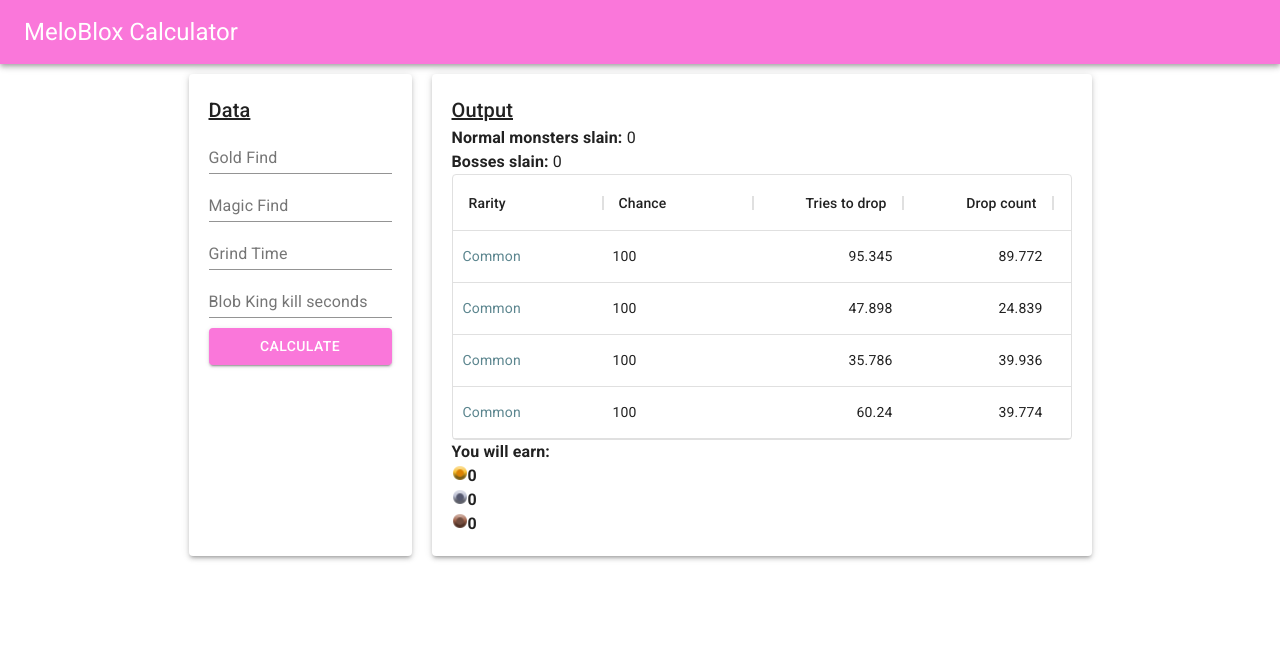
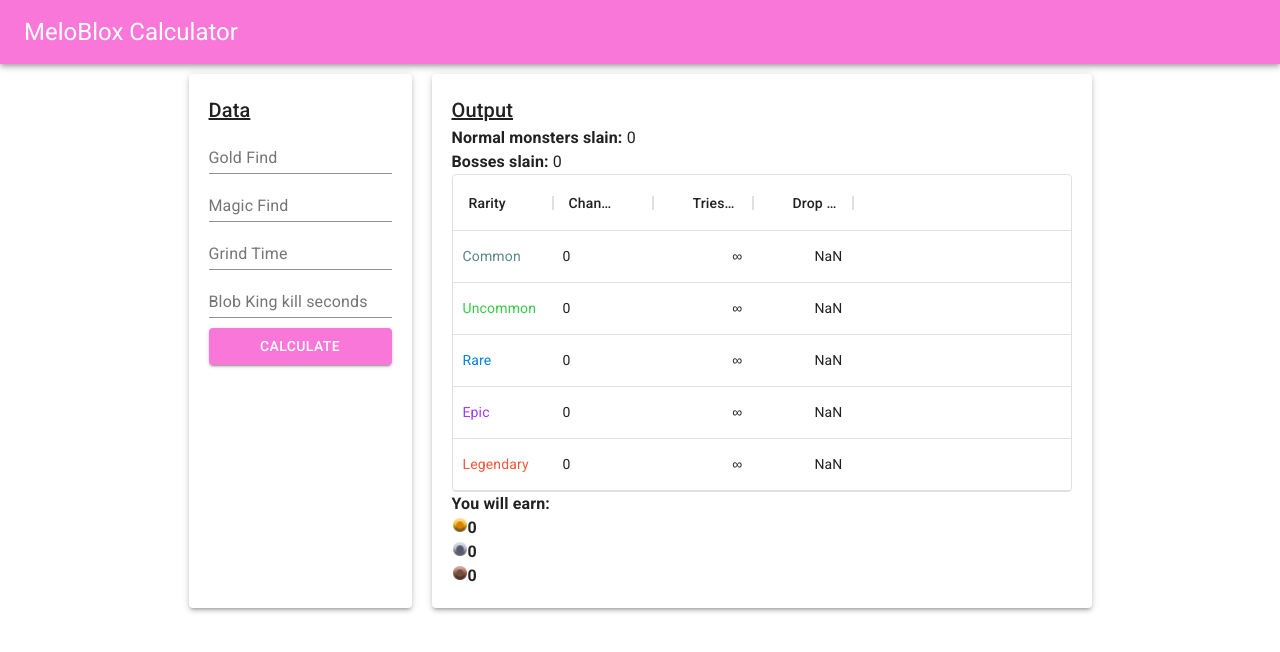
Before and after one commit to tacheometry/meloblox-calculator, a React (Create React App) app: page / in a window 1280 px wide. Shown: the top 652 px of the page. Built offline with nearby package versions, Linux system fonts and the light colour scheme.

Commit message:
Hook up calculator to table

```diff
--- a/src/App.js
+++ b/src/App.js
@@ -1,4 +1,3 @@
-import logo from "./logo.svg";
 import {
 	AppBar,
 	Grid,
@@ -8,7 +7,6 @@ import {
 	Button,
 } from "@material-ui/core";
 import "./App.css";
-import { DataGrid } from "@material-ui/data-grid";
 import OutputGrid from "./OutputGrid";
 import IconWithText from "./IconWithText";
 import NumberInput from "./NumberInput";
@@ -33,11 +31,7 @@ function App() {
 		});
 	};
 
-	const {
-		currencyAmount,
-		chanceData,
-		monstersSlain,
-	} = calculate(state);
+	const calculatedData = calculate(state);
 
 	return (
 		<>
@@ -80,11 +74,13 @@ function App() {
 					<Grid item component={Paper} elevation={3} xs={6} xl={4}>
 						<Typography variant="h6">Output</Typography>
 						<Typography>
-							<b>Normal monsters slain:</b> {monstersSlain.normal}
+							<b>Normal monsters slain:</b>{" "}
+							{calculatedData.monstersSlain.normal}
 							<br />
-							<b>Bosses slain:</b> {monstersSlain.bosses}
+							<b>Bosses slain:</b>{" "}
+							{calculatedData.monstersSlain.bosses}
 						</Typography>
-						<OutputGrid data={chanceData} />
+						<OutputGrid data={calculatedData.gridOutput} />
 						<Typography>
 							<b>You will earn:</b>
 						</Typography>
@@ -95,17 +91,17 @@ function App() {
 						>
 							<IconWithText
 								icon="icons/icon_gold.png"
-								text={currencyAmount.gold}
+								text={calculatedData.currencyAmount.gold}
 								tooltip="Gold"
 							/>
 							<IconWithText
 								icon="icons/icon_silver.png"
-								text={currencyAmount.silver}
+								text={calculatedData.currencyAmount.silver}
 								tooltip="Silver"
 							/>
 							<IconWithText
 								icon="icons/icon_copper.png"
-								text={currencyAmount.copper}
+								text={calculatedData.currencyAmount.copper}
 								tooltip="Copper"
 							/>
 						</Grid>
--- a/src/OutputGrid.js
+++ b/src/OutputGrid.js
@@ -1,19 +1,6 @@
-import { Typography } from "@material-ui/core";
 import { DataGrid } from "@material-ui/data-grid";
 
-function makeData(i) {
-	return {
-		id: i,
-		rarity: "Common",
-		chance: "100",
-		tries: Math.random() * 100,
-		dropCount: Math.random() * 100,
-	};
-}
-
-function OutputGrid({
-	rowData = [makeData(1), makeData(2), makeData(3), makeData(4)],
-}) {
+function OutputGrid({ data }) {
 	return (
 		<div style={{ width: "100%" }}>
 			<DataGrid
@@ -22,12 +9,12 @@ function OutputGrid({
 				disableColumnSelector={true}
 				disableSelectionOnClick={true}
 				hideFooter={true}
-				autoPageSize
+				pageSize={5}
 				columns={[
 					{
 						field: "rarity",
 						headerName: "Rarity",
-						width: 150,
+						//		width: 150,
 						sortable: false,
 					},
 					{
@@ -35,14 +22,14 @@ function OutputGrid({
 						headerName: "Chance",
 						description:
 							"The chance of finding an item of each rarity",
-						width: 150,
+						//		width: 150,
 					},
 					{
 						field: "tries",
 						headerName: "Tries to drop",
 						description: "Average tries for a drop of each rarity",
 						type: "number",
-						width: 150,
+						//		width: 150,
 					},
 					{
 						field: "dropCount",
@@ -50,49 +37,10 @@ function OutputGrid({
 						description:
 							"How many drops of each rarity you'll get after grinding",
 						type: "number",
-						width: 150,
+						//		width: 150,
 					},
 				]}
-				/*rows={[
-					{
-						id: 1,
-						rarity: `Common`,
-						chance: "100",
-						tries: Math.random() * 100,
-						dropCount: Math.random() * 100,
-					},
-					{
-						id: 2,
-						rarity: "Uncommon",
-						chance: "100",
-						tries: Math.random() * 100,
-						dropCount: Math.random() * 100,
-					},
-					{
-						id: 3,
-						rarity: "Rare",
-						chance: "100",
-						tries: Math.random() * 100,
-						dropCount: Math.random() * 100,
-					},
-					{
-						id: 4,
-						rarity: "Epic",
-						chance: "100",
-						tries: Math.random() * 100,
-						dropCount: Math.random() * 100,
-					},
-					{
-						id: 5,
-						rarity: "Legendary",
-						chance: "100",
-						tries: Math.random() * 100,
-						dropCount: Math.random() * 100,
-					},
-				]}*/
-				rows={
-					rowData
-				}
+				rows={data}
 			/>
 		</div>
 	);
--- a/src/calculator.js
+++ b/src/calculator.js
@@ -1,4 +1,6 @@
-export default ({
+const rarities = ["Common", "Uncommon", "Rare", "Epic", "Legendary"];
+
+const calculate = ({
 	goldFind = 0,
 	magicFind = 0,
 	grindTime = 0,
@@ -7,110 +9,153 @@ export default ({
 	const currencyAmount = {
 		copper: 0,
 		silver: 0,
-        gold: 0
+		gold: 0,
 	};
 	const chanceData = {
-        'Common': {
+		Common: {
 			chance: 0,
 			quality: 20,
 			tries: 0,
-            count: 0
+			count: 0,
 		},
-        'Uncommon': {
+		Uncommon: {
 			chance: 0,
 			quality: 49.5,
 			tries: 0,
-            count: 0
+			count: 0,
 		},
-        'Rare': {
+		Rare: {
 			chance: 0,
 			quality: 69.5,
 			tries: 0,
-            count: 0
+			count: 0,
 		},
-        'Epic': {
+		Epic: {
 			chance: 0,
 			quality: 84.5,
 			tries: 0,
-            count: 0
+			count: 0,
 		},
-        'Legendary': {
+		Legendary: {
 			chance: 0,
 			quality: 95,
 			tries: 0,
-            count: 0
+			count: 0,
 		},
-        sum: 0
+		sum: 0,
 	};
 	const monstersSlain = {
 		normal: 0,
 		elites: 0,
 		bosses: 0,
-        total: 0
+		total: 0,
 	};
 	const gold = {
 		min: 1,
 		max: 8,
-        avg: 0 //to be set
+		avg: 0, //to be set
 	};
-
 
 	// TODO: Probs do XML ??
 	const monsters = {
-        'normal': {
+		normal: {
 			killTime: 5,
 			cooldown: 2,
-            findBoost: 0
+			findBoost: 0,
 		},
-        'boss': {
+		boss: {
 			killTime: blobKingKillSeconds,
 			cooldown: 300,
-            findBoost: 50
-        }
+			findBoost: 50,
+		},
 	};
 
+	monstersSlain.normal =
+		(60 / (monsters["normal"].killTime + monsters["normal"].cooldown)) *
+		grindTime;
+	monstersSlain.bosses =
+		(60 / (monsters["boss"].killTime + monsters["boss"].cooldown)) *
+		grindTime;
+	monstersSlain.total =
+		monstersSlain.normal + monstersSlain.elites + monstersSlain.bosses;
 
+	chanceData["Common"].tries = 1 / chanceData["Common"].chance;
+	chanceData["Common"].count =
+		(1 / chanceData["Common"].chance) * monstersSlain.total;
 
-    monstersSlain.normal = (60 / (monsters['normal'].killTime + monsters['normal'].cooldown)) * grindTime;
-    monstersSlain.bosses = (60 / (monsters['boss'].killTime + monsters['boss'].cooldown)) * grindTime;
-    monstersSlain.total = monstersSlain.normal + monstersSlain.elites + monstersSlain.bosses;
+	chanceData["Uncommon"].chance = magicFind / 5 / 100;
+	chanceData["Uncommon"].tries = 1 / chanceData["Uncommon"].chance;
+	chanceData["Uncommon"].count =
+		(1 / chanceData["Uncommon"].chance) * monstersSlain.total;
 
+	chanceData["Rare"].chance =
+		(magicFind / 10 / 100) * chanceData["Uncommon"].chance;
+	chanceData["Rare"].tries = 1 / chanceData["Rare"].chance;
+	chanceData["Rare"].count =
+		(1 / chanceData["Rare"].chance) * monstersSlain.total;
 
+	chanceData["Epic"].chance =
+		(magicFind / 18 / 100) * chanceData["Rare"].chance;
+	chanceData["Epic"].tries = 1 / chanceData["Epic"].chance;
+	chanceData["Epic"].count =
+		(1 / chanceData["Epic"].chance) * monstersSlain.total;
 
-    chanceData['Common'].tries = 1 / chanceData['Common'].chance;
-    chanceData['Common'].count = 1 / chanceData['Common'].chance * monstersSlain.total;
+	chanceData["Legendary"].chance =
+		(magicFind / 38 / 100) * chanceData["Epic"].chance;
+	chanceData["Legendary"].tries = 1 / chanceData["Legendary"].chance;
+	chanceData["Legendary"].count =
+		(1 / chanceData["Legendary"].chance) * monstersSlain.total;
 
-    chanceData['Uncommon'].chance = (magicFind / 5) / 100;
-    chanceData['Uncommon'].tries = 1 / chanceData['Uncommon'].chance;
-    chanceData['Uncommon'].count = 1 / chanceData['Uncommon'].chance * monstersSlain.total;
-
-    chanceData['Rare'].chance = ((magicFind / 10) / 100) * chanceData['Uncommon'].chance;
-    chanceData['Rare'].tries = 1 / chanceData['Rare'].chance;
-    chanceData['Rare'].count = 1 / chanceData['Rare'].chance * monstersSlain.total;
-
-    chanceData['Epic'].chance = ((magicFind / 18) / 100) * chanceData['Rare'].chance;
-    chanceData['Epic'].tries = 1 / chanceData['Epic'].chance;
-    chanceData['Epic'].count = 1 / chanceData['Epic'].chance * monstersSlain.total;
-
-    chanceData['Legendary'].chance = ((magicFind / 38) / 100) * chanceData['Epic'].chance;
-    chanceData['Legendary'].tries = 1 / chanceData['Legendary'].chance;
-    chanceData['Legendary'].count = 1 / chanceData['Legendary'].chance * monstersSlain.total;
-
-    chanceData.sum = chanceData['Common'].chance + chanceData['Uncommon'].chance + chanceData['Rare'].chance + chanceData['Epic'].chance + chanceData['Legendary'].chance;
-
-
+	chanceData.sum =
+		chanceData["Common"].chance +
+		chanceData["Uncommon"].chance +
+		chanceData["Rare"].chance +
+		chanceData["Epic"].chance +
+		chanceData["Legendary"].chance;
 
 	gold.avg = (gold.min + gold.max) / 2;
-    var commonAvg, uncommonAvg, rareAvg, epicAvg, legendaryAvg, baseAmount, totalAmount;
+	let commonAvg,
+		uncommonAvg,
+		rareAvg,
+		epicAvg,
+		legendaryAvg,
+		baseAmount,
+		totalAmount;
 
-    commonAvg = Math.sin(chanceData['Common'].quality / 512) * (gold.avg * (chanceData['Common'].quality / 10)) + (chanceData['Common'].quality / 12) + gold.avg;
-    uncommonAvg = Math.sin(chanceData['Uncommon'].quality / 512) * (gold.avg * (chanceData['Uncommon'].quality / 10)) + (chanceData['Uncommon'].quality / 12) + gold.avg;
-    rareAvg = Math.sin(chanceData['Rare'].quality / 512) * (gold.avg * (chanceData['Rare'].quality / 10)) + (chanceData['Rare'].quality / 12) + gold.avg;
-    epicAvg = Math.sin(chanceData['Epic'].quality / 512) * (gold.avg * (chanceData['Epic'].quality / 10)) + (chanceData['Epic'].quality / 12) + gold.avg;
-    legendaryAvg = Math.sin(chanceData['Legendary'].quality / 512) * (gold.avg * (chanceData['Legendary'].quality / 10)) + (chanceData['Legendary'].quality / 12) + gold.avg;
+	commonAvg =
+		Math.sin(chanceData["Common"].quality / 512) *
+			(gold.avg * (chanceData["Common"].quality / 10)) +
+		chanceData["Common"].quality / 12 +
+		gold.avg;
+	uncommonAvg =
+		Math.sin(chanceData["Uncommon"].quality / 512) *
+			(gold.avg * (chanceData["Uncommon"].quality / 10)) +
+		chanceData["Uncommon"].quality / 12 +
+		gold.avg;
+	rareAvg =
+		Math.sin(chanceData["Rare"].quality / 512) *
+			(gold.avg * (chanceData["Rare"].quality / 10)) +
+		chanceData["Rare"].quality / 12 +
+		gold.avg;
+	epicAvg =
+		Math.sin(chanceData["Epic"].quality / 512) *
+			(gold.avg * (chanceData["Epic"].quality / 10)) +
+		chanceData["Epic"].quality / 12 +
+		gold.avg;
+	legendaryAvg =
+		Math.sin(chanceData["Legendary"].quality / 512) *
+			(gold.avg * (chanceData["Legendary"].quality / 10)) +
+		chanceData["Legendary"].quality / 12 +
+		gold.avg;
 
-    baseAmount = ((commonAvg * chanceData['Common'].chance) + (uncommonAvg * chanceData['Uncommon'].chance) + (rareAvg * chanceData['Rare'].chance) + (epicAvg * chanceData['Epic'].chance) + (legendaryAvg * chanceData['Legendary'].chance)) * monstersSlain.total;
-    totalAmount = Math.floor(((goldFind / 100) * baseAmount) + baseAmount);
+	baseAmount =
+		(commonAvg * chanceData["Common"].chance +
+			uncommonAvg * chanceData["Uncommon"].chance +
+			rareAvg * chanceData["Rare"].chance +
+			epicAvg * chanceData["Epic"].chance +
+			legendaryAvg * chanceData["Legendary"].chance) *
+		monstersSlain.total;
+	totalAmount = Math.floor((goldFind / 100) * baseAmount + baseAmount);
 
 	currencyAmount.gold = Math.floor(totalAmount / 10000);
 	totalAmount -= Math.floor(totalAmount / 10000);
@@ -119,10 +164,26 @@ export default ({
 	totalAmount -= Math.floor(totalAmount);
 	currencyAmount.copper = Math.floor(totalAmount);
 
+	let gridOutput = [];
+	for (const [rarity, rarityData] of Object.entries(chanceData)) {
+		const id = rarities.indexOf(rarity);
+		if (id < 0) continue;
+		gridOutput.push({
+			id,
+			rarity,
+			chance: rarityData.chance,
+			tries: Math.ceil(rarityData.tries),
+			dropCount: Math.round(rarityData.count),
+		});
+	}
+
+	console.log(gridOutput);
 
 	return {
 		currencyAmount,
-        chanceData,
+		gridOutput,
 		monstersSlain,
 	};
 };
+
+export default calculate;
```
Lines whose indentation alone changed are shown as unchanged.
